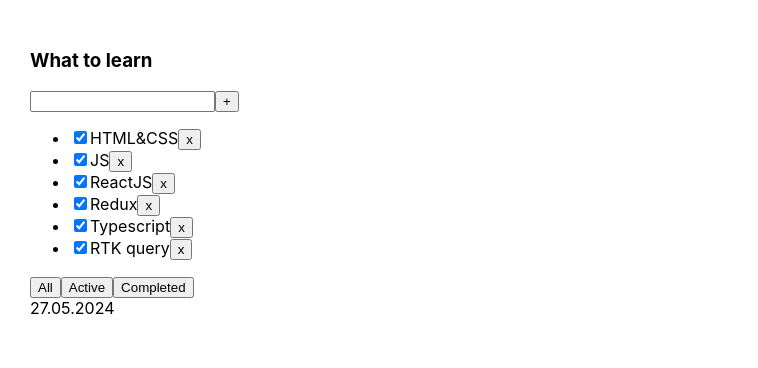
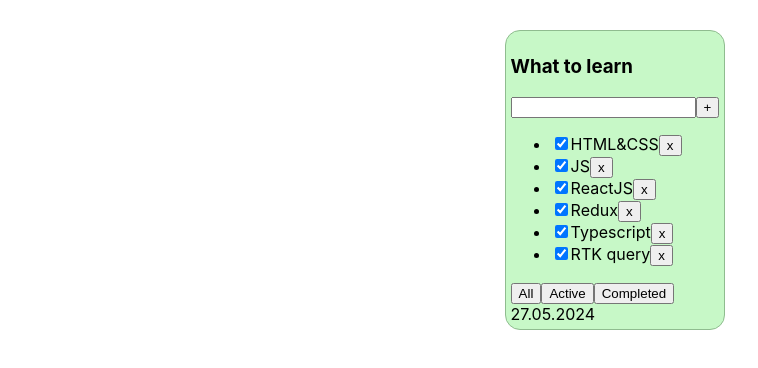
Before and after one commit to kalibria/todolist, a React (Create React App) app: page / in a window 1280 px wide. Shown: the top 368 px of the page, without its empty margins (0-758 px from the left). Built offline with nearby package versions, Linux system fonts and the light colour scheme.

Commit message:
added css styles

```diff
--- a/src/App.css
+++ b/src/App.css
@@ -1,6 +1,8 @@
 .App {
   padding: 30px;
   display: flex;
+  justify-content: center;
+  align-items: center;
 }
 
 .App > div {
--- a/src/App.tsx
+++ b/src/App.tsx
@@ -1,4 +1,4 @@
-import React from 'react';
+import React, {useState} from 'react';
 import './App.css';
 import {Todolist} from "./Todolist";
 
@@ -10,7 +10,7 @@ export type TaskProps = {
 }
 
 function App() {
-    const tasks1 = [
+    let tasks1 = [
         { id: 1, title: 'HTML&CSS', isDone: true },
         { id: 2, title: 'JS', isDone: true },
         { id: 3, title: 'ReactJS', isDone: false },
@@ -18,6 +18,14 @@ function App() {
         { id: 5, title: 'Typescript', isDone: false },
         { id: 6, title: 'RTK query', isDone: false },
     ]
+
+    const [tasks, setTasks] = useState<TaskProps[]>(tasks1)
+
+    const removeTask = (id: number) => {
+        const filteredTasks =  tasks1.filter((task) => task.id !== id);
+        console.log(filteredTasks);
+        setTasks(filteredTasks)
+    }
 
     // const tasks2 = [
     //     { id: 1, title: 'Hello world', isDone: true },
@@ -27,7 +35,7 @@ function App() {
 
     return (
         <div className="App">
-            <Todolist title={'What to learn'} tasks={tasks1} data={'27.05.2024'}/>
+            <Todolist title={'What to learn'} tasks={tasks} data={'27.05.2024'} removeTask={removeTask}/>
             {/*<Todolist title={'Songs'} tasks={tasks2}/>*/}
 
         </div>
--- a/src/Button.tsx
+++ b/src/Button.tsx
@@ -2,8 +2,9 @@ import React from 'react';
 
 type ButtonPropsType = {
     title: string
+    onClick?: () => void
 }
 
-export const Button = ({ title }: ButtonPropsType) => {
-    return <button>{title}</button>
+export const Button = ({ title, onClick }: ButtonPropsType) => {
+    return <button onClick={onClick}>{title}</button>
 };
--- /dev/null
+++ b/src/Todolist.module.css
@@ -0,0 +1,6 @@
+.card {
+    border: 1px solid darkseagreen;
+    border-radius: 15px;
+    background-color: #c7f8c7;
+    padding: 5px;
+}
--- a/src/Todolist.tsx
+++ b/src/Todolist.tsx
@@ -1,16 +1,18 @@
 import React from 'react';
 import {TaskProps} from "./App";
 import {Button} from "./Button";
+import styles from "./Todolist.module.css";
 
 type TodolistProps = {
     title: string
     tasks: TaskProps[]
     data?: string
+    removeTask:(id: number) => void;
 }
 
-export const Todolist = ({title, tasks, data}: TodolistProps) => {
+export const Todolist = ({title, tasks, data, removeTask}: TodolistProps) => {
     return (
-        <div>
+        <div className={styles.card}>
             <h3>{title}</h3>
             <div>
                 <input/>
@@ -22,7 +24,7 @@ export const Todolist = ({title, tasks, data}: TodolistProps) => {
                 {tasks.map(task => {
                     return <li key={task.id}><input type="checkbox" checked={true}/>
                         <span>{task.title}</span>
-                        <button>x</button>
+                        <Button title={"x"} onClick={() => removeTask(task.id)}/>
                     </li>
                 })
                 }
```
